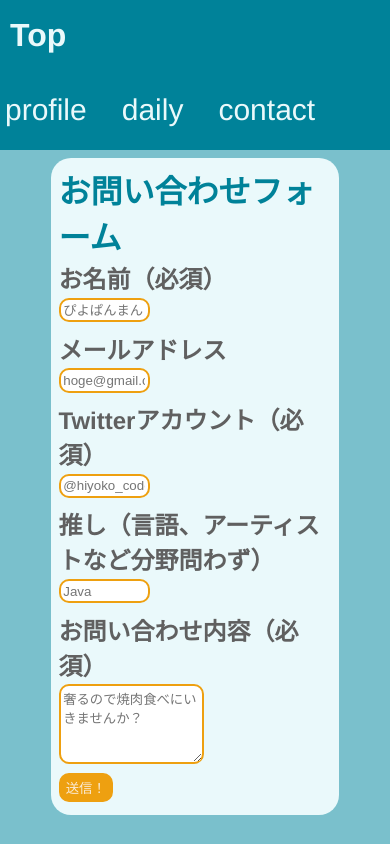
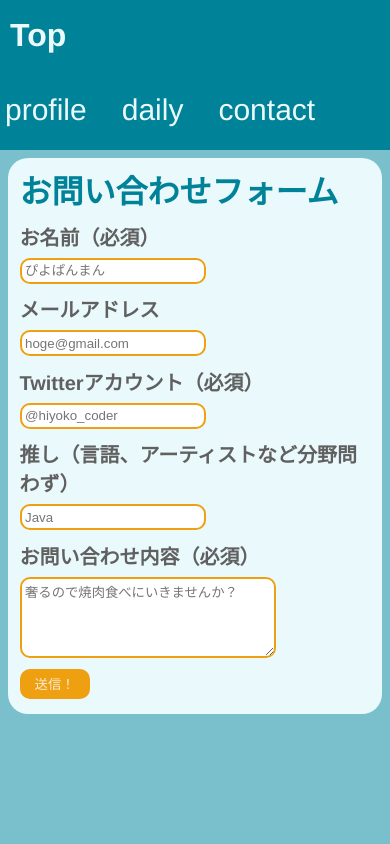
Before and after one commit to Piyopanman/piyopanman-daily-frontend, a React (Create React App) app: page /contact in a window 390 px wide. Built offline with nearby package versions, Linux system fonts and the light colour scheme.

Commit message:
お問い合わせページのスマホSass書いた

```diff
--- a/src/sass/contact.scss
+++ b/src/sass/contact.scss
@@ -45,5 +45,26 @@ $black: #606060;
 }
 
 @media(max-width: 800px){
+    .contact-container{
+        width: 90%;
+        padding: 2% 3%;
+        h1{
+            margin-bottom: 10px;
+        }
+        h2{
+            font-size: 20px;
+            margin-bottom: 2%;
+        }
+        input, textarea{
+            width: 50%;
+            margin-bottom: 2%;
+            border: 2px solid #eea010;
+            border-radius: 10px;
+            padding: 1%;
+        }
+        textarea{
+            width: 70%;
+        }
 
+    }
 }
```
